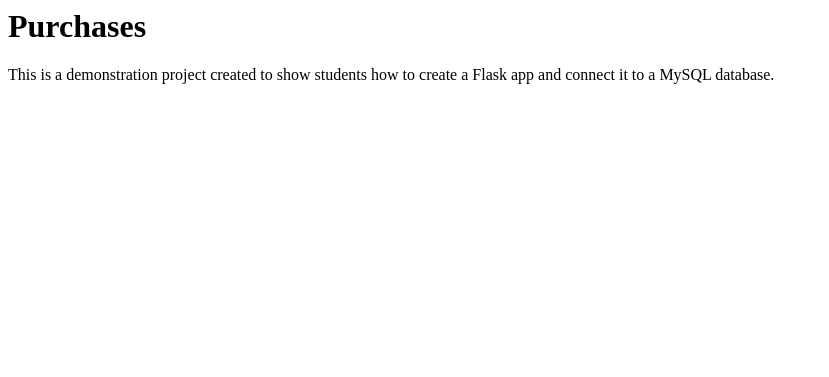
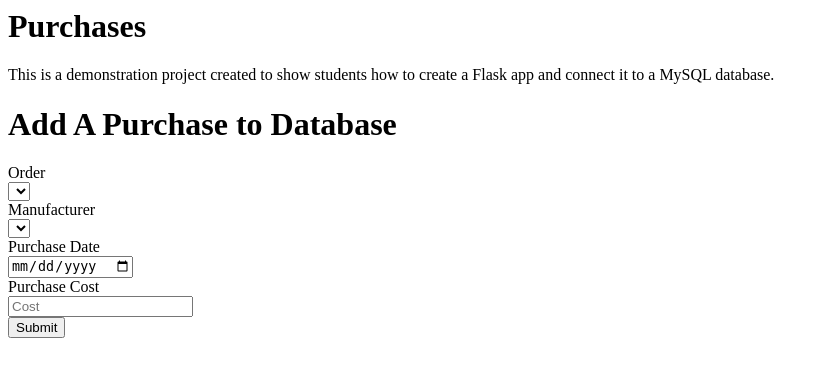
Before and after one commit to jscervantes/cs340-Portfolio-Project, a Flask app: page /purchases in a window 1280 px wide. Shown: the top 377 px of the page, without its empty margins (0-829 px from the left). Run offline with Flask 3, Linux system fonts and the light colour scheme; lists and menus that the app fills with data are empty; some libraries are stand-ins or nearby versions.

Commit message:
Add all forms to primary tables

```diff
--- a/templates/orders.j2
+++ b/templates/orders.j2
@@ -43,6 +43,11 @@
     </table>
     <h1>{% block orders %} Add An Order to Database {% endblock %}</h1>
     <form method="post">
+        <label for="customerID">Customer</label>
+        <br>
+        <select id="customerID" name="customerID">
+        </select>
+        <br>
         <label for="order-date">Order Date</label>
         <br>
         <input type="date"
--- a/templates/purchases.j2
+++ b/templates/purchases.j2
@@ -5,5 +5,39 @@
 <body>
     <h1>Purchases</h1>
     <p>This is a demonstration project created to show students how to create a Flask app and connect it to a MySQL database.</p>
+
+    <h1>{% block purchases %} Add A Purchase to Database {% endblock %}</h1>
+    <form method="post">
+        <label for="orderID">Order</label>
+        <br>
+        <select id="orderID" name="orderID">
+        </select>
+        <br>
+        <label for="manufacturerID">Manufacturer</label>
+        <br>
+        <select id="manufacturerID" name="manufacturerID">
+        </select>
+        <br>
+        <label for="order-date">Purchase Date</label>
+        <br>
+        <input type="date"
+               id="purchase-date"
+               name="purchase-date"
+               placeholder="Purchase Date"
+               value="{{ request.form['purchase-date'] }}"
+               required>
+        <br>
+        <label for="cost">Purchase Cost</label>
+        <br>
+        <input type="text"
+               id="cost"
+               name="cost"
+               placeholder="Cost"
+               value="{{ request.form['cost'] }}"
+               min="0"
+               required>
+        <br>
+        <button type="submit">Submit</button>
+    </form>
 </body>
 </html>
```
